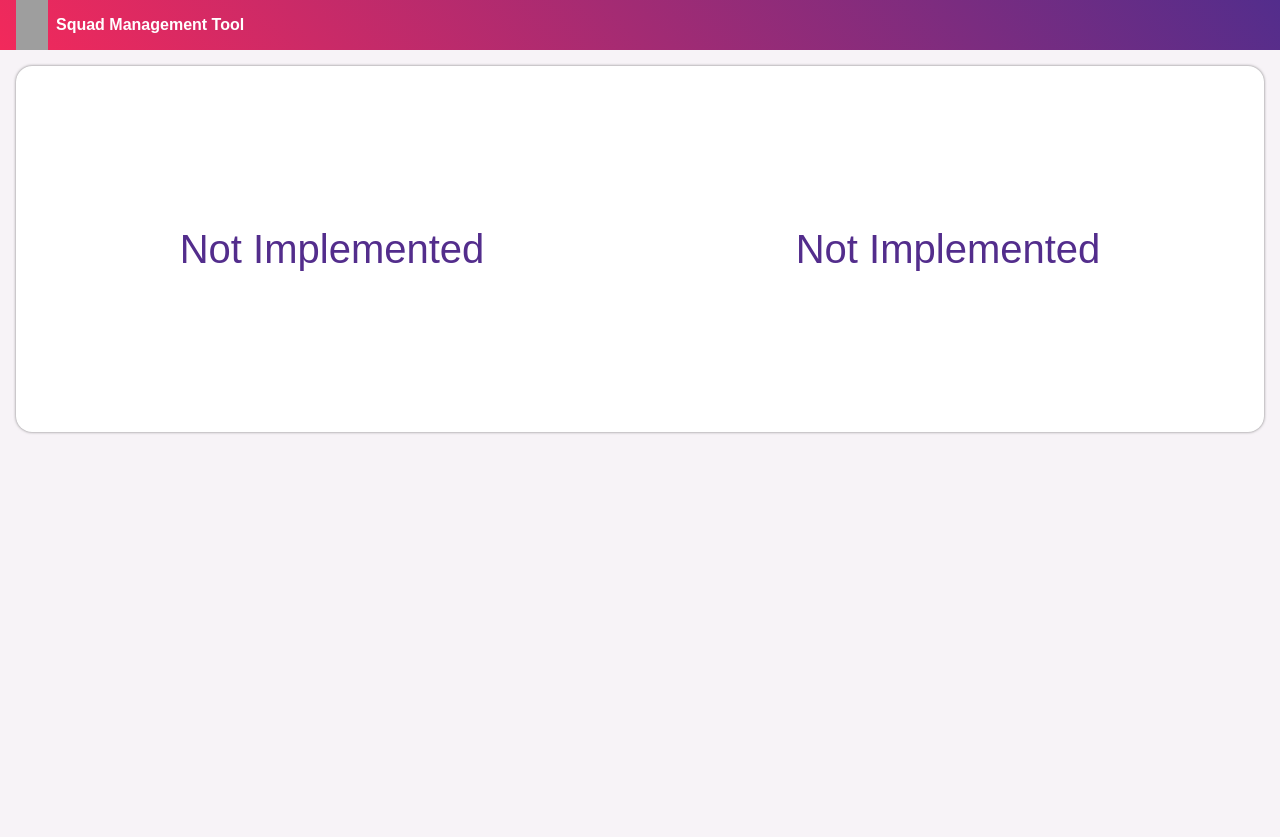
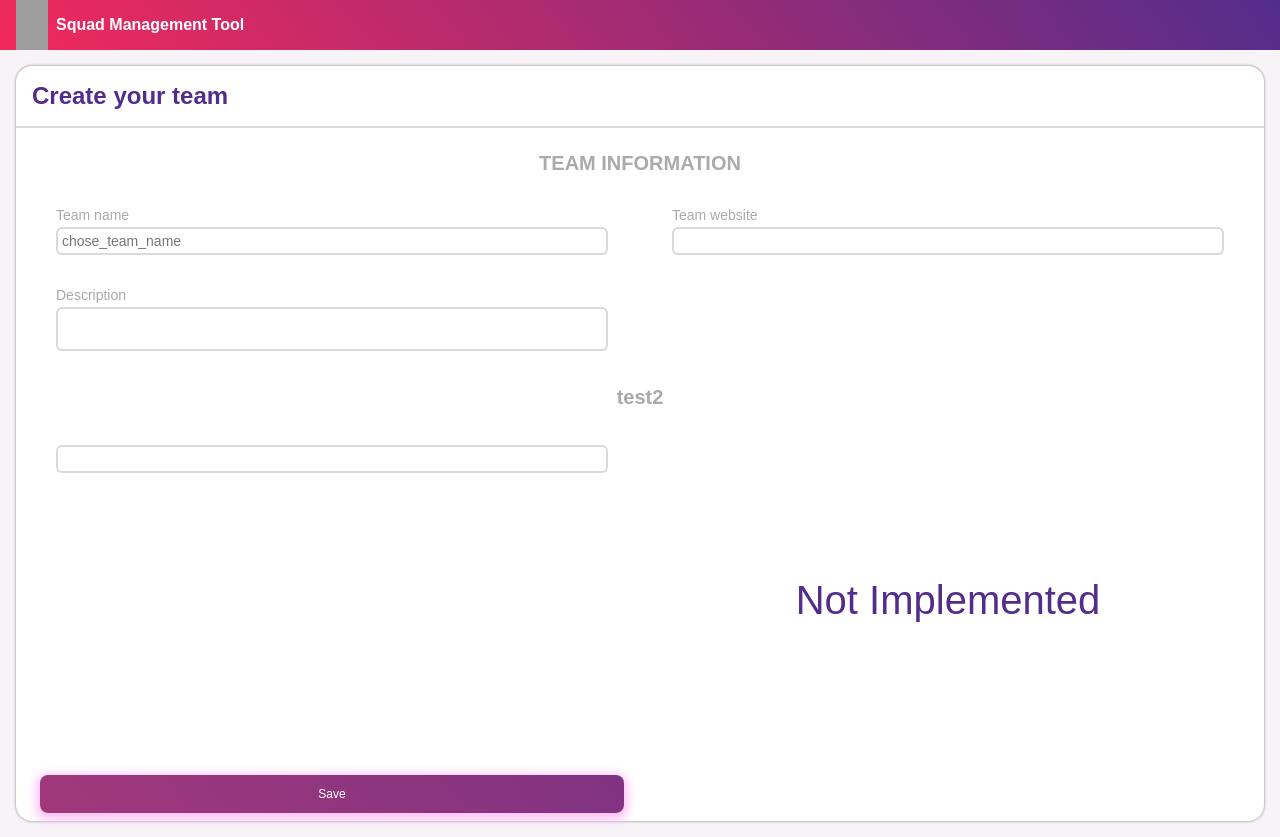
Before and after one commit to erickSuh/401-venturus-challenge, a React (Create React App) app: page /team in a window 1280 px wide. Before the commit the page ends 800 px from the top, so only its background shows below. Built offline with nearby package versions, Linux system fonts and the light colour scheme; grey boxes are pictures that could not be loaded.

Commit message:
feat: add input and text area

```diff
--- a/src/components/Button/index.js
+++ b/src/components/Button/index.js
@@ -4,10 +4,10 @@ import PropTypes from 'prop-types';
 import { Container } from './styles';
 
 function Button({
-  label, disabled, onClick, children,
+  label, disabled, onClick, children, style,
 }) {
   return (
-    <Container disabled={disabled} onClick={onClick}>
+    <Container style={style} disabled={disabled} onClick={onClick}>
       {label}
       {children}
     </Container>
@@ -19,6 +19,7 @@ Button.propTypes = {
   disabled: PropTypes.bool,
   children: PropTypes.element,
   onClick: PropTypes.func,
+  style: PropTypes.object,
 };
 
 Button.defaultProp = {
--- /dev/null
+++ b/src/components/Input/index.js
@@ -0,0 +1,51 @@
+import React from 'react';
+import PropTypes from 'prop-types';
+import { CustomInput, Container, Label } from './styles';
+
+function Input({
+  id,
+  label,
+  type,
+  role,
+  invalid,
+  maxLength,
+  placeholder,
+  onChange,
+  className,
+  children,
+  style,
+}) {
+  return (
+    <Container className={className} style={style}>
+      <Label htmlFor={id} invalid={invalid}>
+        {label}
+      </Label>
+      <CustomInput
+        id={id}
+        role={role}
+        type={type}
+        placeholder={placeholder}
+        onChange={onChange}
+        invalid={invalid}
+        maxLength={maxLength}
+      />
+      {children}
+    </Container>
+  );
+}
+
+Input.propTypes = {
+  id: PropTypes.string,
+  label: PropTypes.string,
+  type: PropTypes.string,
+  role: PropTypes.string,
+  maxLength: PropTypes.number,
+  className: PropTypes.string,
+  invalid: PropTypes.bool,
+  placeholder: PropTypes.string,
+  onChange: PropTypes.func,
+  children: PropTypes.node,
+  style: PropTypes.object,
+};
+
+export default Input;
--- /dev/null
+++ b/src/components/Input/styles.js
@@ -0,0 +1,28 @@
+import styled from 'styled-components';
+
+export const Container = styled.div`
+  width: 100%;
+  padding: 16px;
+`;
+
+export const Label = styled.label`
+  width: 100%;
+  color: ${(props) => (props.invalid ? props.theme.colors.invalid : '#aaa')};
+`;
+
+export const CustomInput = styled.input`
+  width: 100%;
+  padding: 4px;
+  font-size: 14px;
+  background: none;
+  border: none;
+  border-radius: 6px;
+  border: ${(props) => (props.invalid ? `2px solid ${props.theme.colors.invalid}` : '2px solid #dadada')};
+  margin-top: 4px;
+
+  &:focus {
+    outline: none;
+    background: white;
+    border: 2px solid #dadada;
+  }
+`;
--- a/src/components/Panel/styles.js
+++ b/src/components/Panel/styles.js
@@ -15,7 +15,7 @@ export const HeaderContainer = styled.div`
   justify-content: space-between;
   background: transparent;
   padding: 16px;
-  border-bottom: 1px solid #aaa;
+  border-bottom: 2px solid #dadada;
 `;
 
 export const Content = styled.div`
--- /dev/null
+++ b/src/components/TextArea/index.js
@@ -0,0 +1,57 @@
+import React from 'react';
+import PropTypes from 'prop-types';
+import { CustomTextarea, Container, Label } from './styles';
+
+function TextArea({
+  id,
+  label,
+  type,
+  role,
+  invalid,
+  row,
+  column,
+  maxLength,
+  resizable,
+  onChange,
+  className,
+  children,
+  style,
+}) {
+  return (
+    <Container className={className} style={style}>
+      <Label htmlFor={id} invalid={invalid}>
+        {label}
+      </Label>
+      <CustomTextarea
+        id={id}
+        role={role}
+        type={type}
+        row={row}
+        column={column}
+        maxLength={maxLength}
+        resizable={resizable}
+        onChange={onChange}
+        invalid={invalid}
+      />
+      {children}
+    </Container>
+  );
+}
+
+TextArea.propTypes = {
+  id: PropTypes.string,
+  label: PropTypes.string,
+  type: PropTypes.string,
+  role: PropTypes.string,
+  row: PropTypes.number,
+  column: PropTypes.number,
+  resizable: PropTypes.bool,
+  maxLength: PropTypes.number,
+  className: PropTypes.string,
+  invalid: PropTypes.bool,
+  onChange: PropTypes.func,
+  children: PropTypes.node,
+  style: PropTypes.object,
+};
+
+export default TextArea;
--- /dev/null
+++ b/src/components/TextArea/styles.js
@@ -0,0 +1,29 @@
+import styled from 'styled-components';
+
+export const Container = styled.div`
+  width: 100%;
+  padding: 16px;
+`;
+
+export const Label = styled.label`
+  width: 100%;
+  color: ${(props) => (props.invalid ? props.theme.colors.invalid : '#aaa')};
+`;
+
+export const CustomTextarea = styled.textarea`
+  width: 100%;
+  padding: 4px;
+  font-size: 14px;
+  background: none;
+  border: none;
+  border-radius: 6px;
+  border: ${(props) => (props.invalid ? `2px solid ${props.theme.colors.invalid}` : '2px solid #dadada')};
+  margin-top: 4px;
+  resize: ${(props) => (props.resizable ? 'auto' : 'none')};
+
+  &:focus {
+    outline: none;
+    background: white;
+    border: 2px solid #dadada;
+  }
+`;
--- a/src/containers/Team/index.js
+++ b/src/containers/Team/index.js
@@ -1,24 +1,50 @@
 import React from 'react';
+import { useTranslation } from 'react-i18next';
 import Header from 'components/Header';
 import BaseLayout from 'components/BaseLayout';
 import BaseColumn from 'components/BaseColumn';
 import Panel from 'components/Panel';
 import Placeholder from 'components/Placeholder';
+import Input from 'components/Input';
+import TextArea from 'components/TextArea';
+import Button from 'components/Button';
+import { Container, SubHeader } from './styles';
 
 function Team() {
+  const { t } = useTranslation('team');
+
   return (
     <>
       <Header />
       <BaseLayout className="fadeUp">
-        <Panel>
-          <div style={{ display: 'flex' }}>
+        <Panel header={t('create_your_team')}>
+          <SubHeader>{t('team_information')}</SubHeader>
+          <Container>
             <BaseColumn>
-              <Placeholder height="350px" />
+              <Input id="inp_team_name" type="text" label={t('team_name')} placeholder={t('chose_team_name')} />
+              <TextArea id="inp_team_description" type="text" label={t('team_description')} resizable={false} maxLength={10} />
+            </BaseColumn>
+            <BaseColumn>
+              <Input id="inp_team_name" type="email" label={t('team_website')} />
+            </BaseColumn>
+          </Container>
+
+          <SubHeader>test2</SubHeader>
+          <Container>
+            <BaseColumn>
+              <Input />
             </BaseColumn>
             <BaseColumn>
               <Placeholder height="350px" />
             </BaseColumn>
-          </div>
+          </Container>
+
+          <Container>
+            <BaseColumn>
+              <Button label="Save" style={{ width: '100%' }} />
+            </BaseColumn>
+            <BaseColumn />
+          </Container>
         </Panel>
       </BaseLayout>
     </>
--- /dev/null
+++ b/src/containers/Team/styles.js
@@ -0,0 +1,17 @@
+import styled from 'styled-components';
+
+export const Container = styled.div`
+  display: flex;
+  flex-direction: column;
+
+  @media (min-width: 840px) {
+    flex-direction: row;
+  }
+`;
+
+export const SubHeader = styled.h2`
+  width: 100%;
+  text-align: center;
+  color: #aaa;
+  padding: 16px;
+`;
--- a/src/i18n/translations/en.json
+++ b/src/i18n/translations/en.json
@@ -11,5 +11,15 @@
   "home": {
     "home": "Home",
     "my_account": "My Account"
+  },
+  "team": {
+    "create_your_team": "Create your team",
+    "team_information": "TEAM INFORMATION",
+    "team_name": "Team name",
+    "team_website": "Team website",
+    "team_description": "Description",
+    "team_type": "Team type",
+    "tags": "Tags",
+    "configure_squad": "CONFIGURE SQUAD"
   }
 }
--- a/src/theme/global.js
+++ b/src/theme/global.js
@@ -21,6 +21,10 @@ export default createGlobalStyle`
 
   h3 {
     font-size: 16px;
+  }
+
+  label {
+    font-size: 14px;
   }
 
   span {
--- a/src/theme/theme.js
+++ b/src/theme/theme.js
@@ -3,6 +3,7 @@ export default {
     header: 'linear-gradient(230deg,#532d8c 0%,#f2295b 100%)',
     primary: '#532d8c',
     secondary: '#ffff',
+    invalid: '#c50341',
     background: '#f7f3f7',
   },
   fonts: {
```
Also changed, not shown: 1 other file (tests, documents, lock files or other folders).
